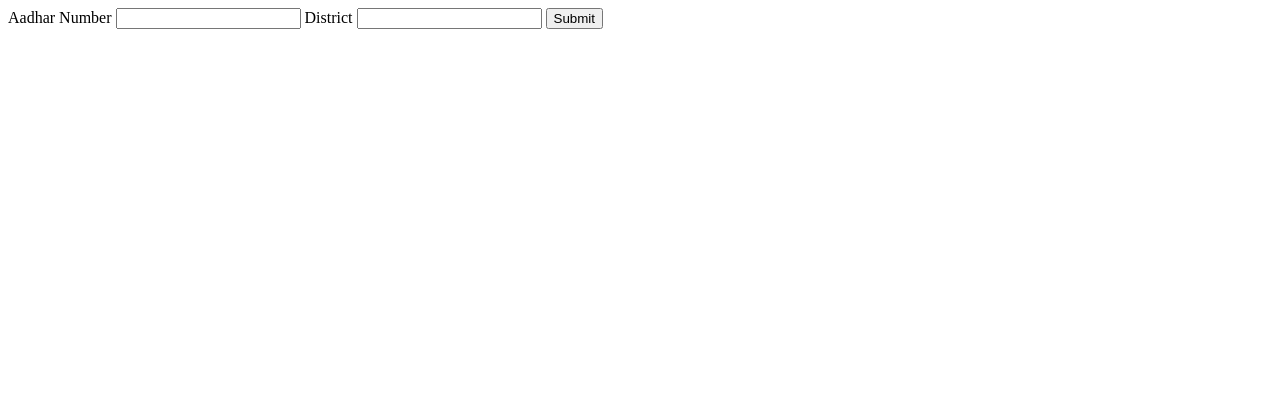
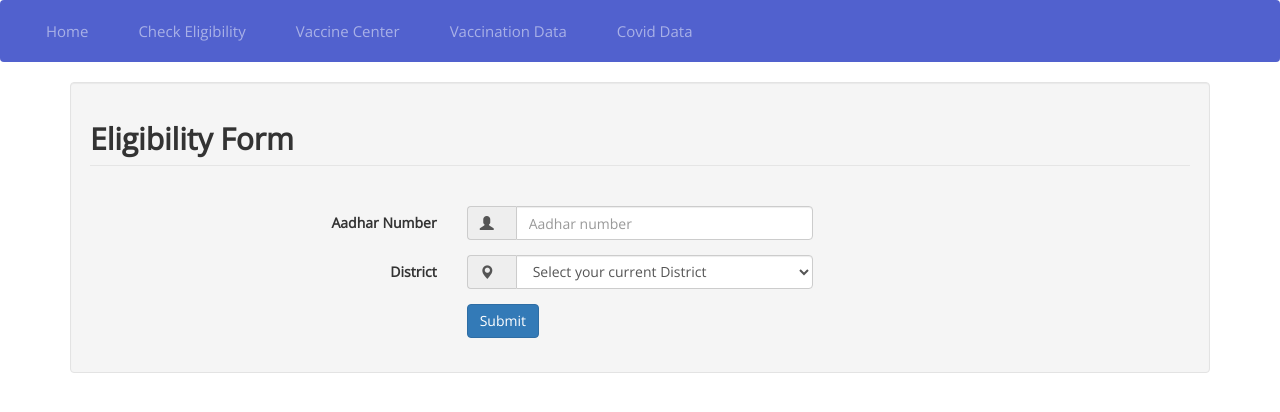
Before and after one commit to TheCharmingSociopath/COVID-19-vaccination-management, a Django app: page /CheckEligibilityForm/ in a window 1280 px wide. Shown: the top 412 px of the page. Run offline with Django 3.2, Linux system fonts and the light colour scheme; some libraries are stand-ins or nearby versions.

Commit message:
form and navbar css

```diff
--- a/demo/templates/base.html
+++ b/demo/templates/base.html
@@ -1,14 +1,51 @@
+{% load static %}
+
 <!DOCTYPE html>
 <html lang="en">
 
 <head>
   <meta charset="utf-8" />
   <title>PAN India Vaccination Portal</title>
-  {% block header %}
+
+  <!-- Latest compiled and minified CSS -->
+<link rel="stylesheet" href="https://maxcdn.bootstrapcdn.com/bootstrap/3.4.1/css/bootstrap.min.css">
+
+<!-- jQuery library -->
+<script src="https://ajax.googleapis.com/ajax/libs/jquery/3.5.1/jquery.min.js"></script>
+
+<!-- Latest compiled JavaScript -->
+<script src="https://maxcdn.bootstrapcdn.com/bootstrap/3.4.1/js/bootstrap.min.js"></script>
+
+  <link href="{% static 'css/navbar.css' %}" rel="stylesheet" />
+  <link href="{% static 'css/base.css' %}" rel="stylesheet" />
+  <link rel="preconnect" href="https://fonts.gstatic.com">
+<link href="https://fonts.googleapis.com/css2?family=Open+Sans&display=swap" rel="stylesheet">
+{% block header %}
   {% endblock %}
 </head>
 
 <body>
+  <nav class="navbar navbar-expand-custom navbar-mainbg">
+    <div class="navbar-collapse" id="navbarSupportedContent">
+      <ul class="navbar-nav ml-auto">
+          <li class="nav-item">
+              <a class="nav-link" href="/"><i class="fas fa-tachometer-alt"></i>Home</a>
+          </li>
+          <li class="nav-item">
+            <a class="nav-link" href="/CheckEligibilityForm/"><i class="fas fa-tachometer-alt"></i>Check Eligibility</a>
+          </li>
+          <li class="nav-item">
+            <a class="nav-link" href="/VaccinationCentre/"><i class="fas fa-tachometer-alt"></i>Vaccine Center</a>
+          </li>
+          <li class="nav-item">
+            <a class="nav-link" href="/StateVaccineStats/"><i class="fas fa-tachometer-alt"></i>Vaccination Data</a>
+          </li>
+          <li class="nav-item">
+            <a class="nav-link" href="/StatewiseCovidStats/"><i class="fas fa-tachometer-alt"></i>Covid Data</a>
+          </li>
+      </ul>
+    </div>
+  </nav>
   <div>
     {% block content %}
     {% endblock %}
--- a/demo/templates/check-eligibility-form.html
+++ b/demo/templates/check-eligibility-form.html
@@ -2,14 +2,48 @@
 {% load static %}
 
 {% block content %}
-<div>
-    <form method="post">
-        {% csrf_token %}
-        <label>Aadhar Number</label>
-        <input type="text" name="aadhar">
-        <label>District</label>
-        <input type="text" name="district">
-        <input type="submit" value="Submit">
+<div class="container">
+    <form class="well form-horizontal" method="post"  id="eligibility_form">
+    {% csrf_token %}
+
+        <legend><h2><b>Eligibility Form</b></h2></legend><br>
+
+        <div class="form-group">
+            <label class="col-md-4 control-label">Aadhar Number</label>
+            <div class="col-md-4 inputGroupContainer">
+                <div class="input-group">
+                    <span class="input-group-addon"><i class="glyphicon glyphicon-user"></i></span>
+                    <input  name="aadhar" placeholder="Aadhar number" class="form-control"  type="text" required>
+                </div>
+            </div>
+        </div>
+
+        <div class="form-group">
+            <label class="col-md-4 control-label">District</label>
+            <div class="col-md-4 selectContainer">
+                <div class="input-group">
+                    <span class="input-group-addon"><i class="glyphicon glyphicon-map-marker"></i></span>
+                    <select name="district" class="form-control selectpicker" required>
+                        <option value="">Select your current District</option>
+                        <option>District 1</option>
+                        <option>District 2</option>
+                        <option>District 3</option>
+                        <option>District 4</option>
+                        <option>District 5</option>
+                        <option>District 6</option>
+                        <option>District 7</option>
+                    </select>
+                </div>
+            </div>
+        </div>
+
+        <!-- Button -->
+        <div class="form-group">
+            <label class="col-md-4 control-label"></label>
+            <div class="col-md-4">
+                <input type="submit" value="Submit" class="btn btn-primary">
+            </div>
+        </div>
     </form>
 </div>
 {% endblock %}
--- a/demo/templates/home.html
+++ b/demo/templates/home.html
@@ -5,8 +5,5 @@
 {% block content %}
 <div>
     <h1>Phodaaaaa!</h1>
-    <button>
-        <a href="/CheckEligibilityForm">Check your eligibility</a>
-    </button>
 </div>
 {% endblock %}
--- /dev/null
+++ b/static/css/base.css
@@ -0,0 +1,3 @@
+body{
+	font-family: 'Open Sans', sans-serif;
+}
--- a/static/css/form.css
+++ b/static/css/form.css
@@ -1,3 +1,6 @@
+.input-form{
+    background-color: none;
+}
 .dropbtn {
 background-color: #3498DB;
 color: white;
--- /dev/null
+++ b/static/css/navbar.css
@@ -0,0 +1,172 @@
+@import url('https://fonts.googleapis.com/css?family=Roboto');
+
+body{
+	font-family: 'Roboto', sans-serif;
+}
+* {
+	margin: 0;
+	padding: 0;
+}
+i {
+	margin-right: 10px;
+}
+/*----------multi-level-accordian-menu------------*/
+.navbar-logo{
+	padding: 15px;
+	color: #fff;
+}
+.navbar-mainbg{
+	background-color: #5161ce;
+	padding: 0px;
+}
+.nav-item:hover{
+    background-color: #2c2f46;
+    border-radius: 10px;
+    margin-top: 2px;
+}
+#navbarSupportedContent{
+	overflow: hidden;
+	position: relative;
+}
+#navbarSupportedContent ul{
+	padding: 0px;
+	margin: 0px;
+}
+#navbarSupportedContent ul li a i{
+	margin-right: 10px;
+}
+#navbarSupportedContent li {
+	list-style-type: none;
+	float: left;
+}
+#navbarSupportedContent ul li a{
+	color: rgba(255,255,255,0.5);
+    text-decoration: none;
+    font-size: 15px;
+    display: block;
+    padding: 20px 20px;
+    transition-duration:0.6s;
+	transition-timing-function: cubic-bezier(0.68, -0.55, 0.265, 1.55);
+    position: relative;
+}
+#navbarSupportedContent>ul>li.active>a{
+	color: #5161ce;
+	background-color: transparent;
+	transition: all 0.7s;
+}
+#navbarSupportedContent a:not(:only-child):after {
+	content: "\f105";
+	position: absolute;
+	right: 20px;
+	top: 10px;
+	font-size: 14px;
+	font-family: "Font Awesome 5 Free";
+	display: inline-block;
+	padding-right: 3px;
+	vertical-align: middle;
+	font-weight: 900;
+	transition: 0.5s;
+}
+#navbarSupportedContent .active>a:not(:only-child):after {
+	transform: rotate(90deg);
+}
+.hori-selector{
+	display:inline-block;
+	position:absolute;
+	height: 100%;
+	top: 0px;
+	left: 0px;
+	transition-duration:0.6s;
+	transition-timing-function: cubic-bezier(0.68, -0.55, 0.265, 1.55);
+	background-color: #fff;
+	border-top-left-radius: 15px;
+	border-top-right-radius: 15px;
+	margin-top: 10px;
+}
+.hori-selector .right,
+.hori-selector .left{
+	position: absolute;
+	width: 25px;
+	height: 25px;
+	background-color: #fff;
+	bottom: 10px;
+}
+.hori-selector .right{
+	right: -25px;
+}
+.hori-selector .left{
+	left: -25px;
+}
+.hori-selector .right:before,
+.hori-selector .left:before{
+	content: '';
+    position: absolute;
+    width: 50px;
+    height: 50px;
+    border-radius: 50%;
+    background-color: #5161ce;
+}
+.hori-selector .right:before{
+	bottom: 0;
+    right: -25px;
+}
+.hori-selector .left:before{
+	bottom: 0;
+    left: -25px;
+}
+
+
+@media(min-width: 992px){
+	.navbar-expand-custom {
+	    -ms-flex-flow: row nowrap;
+	    flex-flow: row nowrap;
+	    -ms-flex-pack: start;
+	    justify-content: flex-start;
+	}
+	.navbar-expand-custom .navbar-nav {
+	    -ms-flex-direction: row;
+	    flex-direction: row;
+	}
+	.navbar-expand-custom .navbar-toggler {
+	    display: none;
+	}
+	.navbar-expand-custom .navbar-collapse {
+	    display: -ms-flexbox!important;
+	    display: flex!important;
+	    -ms-flex-preferred-size: auto;
+	    flex-basis: auto;
+	}
+}
+
+
+@media (max-width: 991px){
+	#navbarSupportedContent ul li a{
+		padding: 12px 30px;
+	}
+	.hori-selector{
+		margin-top: 0px;
+		margin-left: 10px;
+		border-radius: 0;
+		border-top-left-radius: 25px;
+		border-bottom-left-radius: 25px;
+	}
+	.hori-selector .left,
+	.hori-selector .right{
+		right: 10px;
+	}
+	.hori-selector .left{
+		top: -25px;
+		left: auto;
+	}
+	.hori-selector .right{
+		bottom: -25px;
+	}
+	.hori-selector .left:before{
+		left: -25px;
+		top: -25px;
+	}
+	.hori-selector .right:before{
+		bottom: -25px;
+		left: -25px;
+	}
+}
```
Also changed, not shown: demo/templates/eligible-for-vaccine.html (+39 -16 lines), static/js/navbar.js (added, +39 -0 lines), db.sqlite3.
